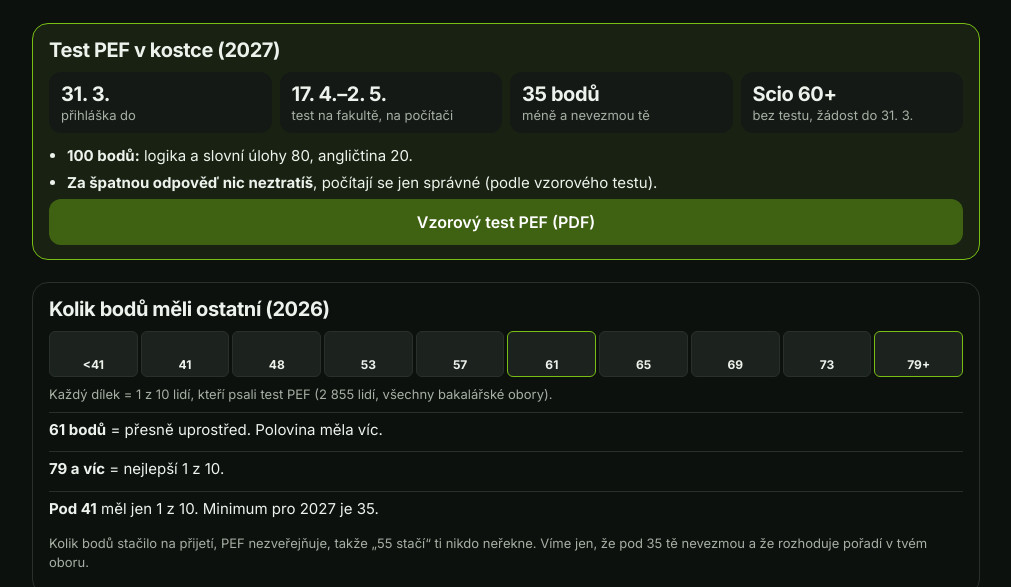
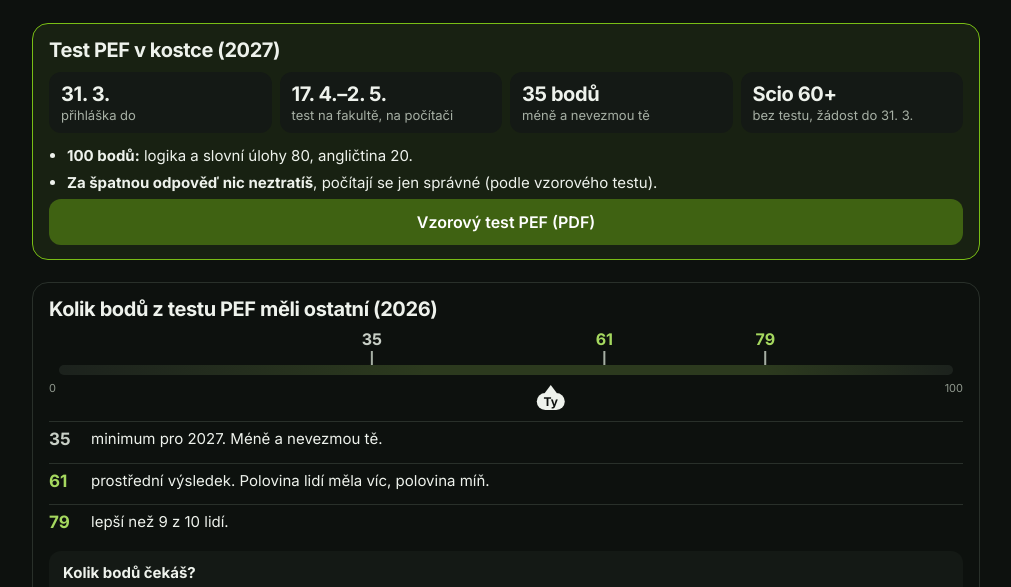
Before and after one commit to reis-mendelu/reis-page, a plain HTML site: page navody/prijimacky-mendelu.html in a window 1280 px wide. Shown: the part 197-784 px from the top of the page, without its empty margins (134-1145 px from the left). Drawn offline with Linux system fonts and the light colour scheme.

Commit message:
Přijímačky na MENDELU: points as a 0–100 ruler with a 'Kolik bodů čekáš?' slider
The ten-box decile strip did not explain itself (Dominik). Now: a 0–100 line
with 35 (minimum), 61 (middle) and 79 (better than 9 of 10) marked, a legend
line for each, and a slider that moves a 'Ty' marker and says 'lepší než N z 10'.

Co-Authored-By: Claude Opus 5.5 <noreply@anthropic.com>

```diff
--- a/navody/prijimacky-mendelu.html
+++ b/navody/prijimacky-mendelu.html
@@ -79,10 +79,25 @@
 .box .cta{margin-top:4px;color:var(--on-btn)}
 .tl{list-style:none;margin:0;padding:0}.tl li{display:grid;grid-template-columns:118px 1fr;gap:10px;align-items:start;padding:7px 0;border-top:1px solid var(--border);font-size:15px;line-height:1.4}.tl li:first-child{border-top:0}.tl .pill{text-align:center}.js[data-f="ekonomie"] .tl li.i,.js[data-f="informatika"] .tl li.e{display:none}.box details{border-bottom:0;margin-top:10px;padding-bottom:0}.hero{border-color:var(--accent);background:var(--card-green)}
 .hero .fact{background:var(--surface)}
-.dec{display:grid;grid-template-columns:repeat(10,1fr);gap:3px;margin:4px 0 8px}
-.dec i{display:flex;align-items:flex-end;justify-content:center;height:46px;border-radius:6px;background:var(--surface-2);border:1px solid var(--border);font-style:normal}
-.dec i.mid,.dec i.top{border-color:var(--accent)}
-.dec b{font-size:12px;font-weight:700;padding-bottom:4px}
+.ruler{position:relative;height:84px;margin:6px 10px 6px}
+.ruler .track{position:absolute;left:0;right:0;top:34px;height:10px;border-radius:999px;background:linear-gradient(90deg,var(--surface-2),var(--border-green) 41%,var(--border-green) 79%,var(--surface-2))}
+.mk{position:absolute;top:0;transform:translateX(-50%);display:flex;flex-direction:column;align-items:center}
+.mk b{font-size:16px;font-weight:800;line-height:1}
+.mk::after{content:"";width:2px;height:24px;margin-top:4px;background:var(--text-3)}
+.m35 b{color:var(--text-2)}.m61 b,.m79 b{color:var(--accent-text)}
+.you{position:absolute;top:48px;transform:translateX(-50%);display:flex;flex-direction:column;align-items:center}
+.you::before{content:"";width:0;height:0;border:6px solid transparent;border-bottom:8px solid var(--text)}
+.you b{font-size:12px;font-weight:800;padding:1px 7px;border-radius:999px;background:var(--text);color:var(--bg)}
+.tk{position:absolute;top:50px;transform:translateX(-50%);font-size:11px;color:var(--text-4)}
+.tk[style="left:0"]{transform:none;left:-10px!important}.tk[style="left:100%"]{transform:translateX(-100%);left:calc(100% + 10px)!important}
+.legend{list-style:none;padding:0!important;margin:0 0 10px!important}
+.legend li{display:grid;grid-template-columns:34px 1fr;gap:8px;padding:6px 0;border-top:1px solid var(--border);font-size:15px;line-height:1.4}
+.legend b{font-size:17px;font-weight:800;color:var(--accent-text)}
+.legend li:first-child b{color:var(--text-2)}
+.try{margin:4px 0 10px;padding:12px 14px;border-radius:12px;background:var(--surface)}
+.try label{display:block;font-size:15px;font-weight:700;margin:0 0 6px}
+.try input{width:100%;accent-color:var(--accent)}
+.try output{display:block;margin-top:6px;font-size:15px;line-height:1.4}
 .dec-k{margin:0 0 8px;font-size:13px;line-height:1.45;color:var(--text-3)}
 .dec-k a{color:var(--accent-text)}
 .lines{list-style:none;padding:0!important;margin:0 0 8px!important}
@@ -125,17 +140,26 @@
     </section>
 
     <section class="box">
-      <h2 class="sec">Kolik bodů měli ostatní (2026)</h2>
-      <div class="dec" role="img" aria-label="Body v testu PEF 2026 po desetinách: 41, 48, 53, 57, 61, 65, 69, 73, 79">
-        <i><b>&lt;41</b></i><i><b>41</b></i><i><b>48</b></i><i><b>53</b></i><i><b>57</b></i><i class="mid"><b>61</b></i><i><b>65</b></i><i><b>69</b></i><i><b>73</b></i><i class="top"><b>79+</b></i>
+      <h2 class="sec">Kolik bodů z testu PEF měli ostatní (2026)</h2>
+      <div class="ruler" aria-hidden="true">
+        <span class="mk m35" style="left:35%"><b>35</b></span>
+        <span class="mk m61" style="left:61%"><b>61</b></span>
+        <span class="mk m79" style="left:79%"><b>79</b></span>
+        <div class="track"></div>
+        <span class="you" style="left:55%"><b>Ty</b></span>
+        <span class="tk" style="left:0">0</span><span class="tk" style="left:100%">100</span>
       </div>
-      <p class="dec-k">Každý dílek = 1 z 10 lidí, kteří psali test PEF (2 855 lidí, všechny bakalářské obory).</p>
-      <ul class="lines">
-        <li><b>61 bodů</b> = přesně uprostřed. Polovina měla víc.</li>
-        <li><b>79 a víc</b> = nejlepší 1 z 10.</li>
-        <li><b>Pod 41</b> měl jen 1 z 10. Minimum pro 2027 je 35.</li>
+      <ul class="legend">
+        <li><b>35</b> minimum pro 2027. Méně a nevezmou tě.</li>
+        <li><b>61</b> prostřední výsledek. Polovina lidí měla víc, polovina míň.</li>
+        <li><b>79</b> lepší než 9 z 10 lidí.</li>
       </ul>
-      <p class="dec-k">Kolik bodů stačilo na přijetí, PEF nezveřejňuje, takže „55 stačí“ ti nikdo neřekne. Víme jen, že pod 35 tě nevezmou a že rozhoduje pořadí v tvém oboru.</p>
+      <div class="try">
+        <label for="pts">Kolik bodů čekáš?</label>
+        <input id="pts" type="range" min="0" max="100" value="55">
+        <output for="pts" aria-live="polite"><b>55 bodů</b> = lepší než 3 z 10 lidí, kteří test psali.</output>
+      </div>
+      <p class="dec-k">Test psalo 2 855 lidí na všechny bakalářské obory PEF. Kolik bodů stačilo na přijetí, PEF nezveřejňuje. Víme jen, že pod 35 tě nevezmou a že rozhoduje pořadí v tvém oboru.</p>
     </section>
 
     <section class="box">
@@ -307,6 +331,17 @@
     if (c) { scio = scio === +c.dataset.p ? null : +c.dataset.p; render(); }
   });
   render();
+  // "Kolik bodů čekáš?": PEF test deciles 2026 (all Bc takers) -> "lepší než N z 10"; moves the "Ty" marker.
+  var pts = document.getElementById('pts');
+  if (pts) {
+    var dec = [41, 48, 53, 57, 61, 65, 69, 73, 79], you = document.querySelector('.you'), out = pts.parentNode.querySelector('output');
+    var show = function () {
+      var v = +pts.value, n = dec.filter(function (d) { return v >= d; }).length;
+      you.style.left = v + '%';
+      out.innerHTML = '<b>' + v + ' bodů</b> = ' + (v < 35 ? 'pod minimem 35, s tím tě nevezmou.' : n === 0 ? 'mezi nejslabší 1 z 10 lidí, kteří test psali.' : n === 9 ? 'lepší než 9 z 10 lidí, kteří test psali.' : 'lepší než ' + n + ' z 10 lidí, kteří test psali.');
+    };
+    pts.addEventListener('input', show); show();
+  }
 })();
 </script>
 </body>
```
